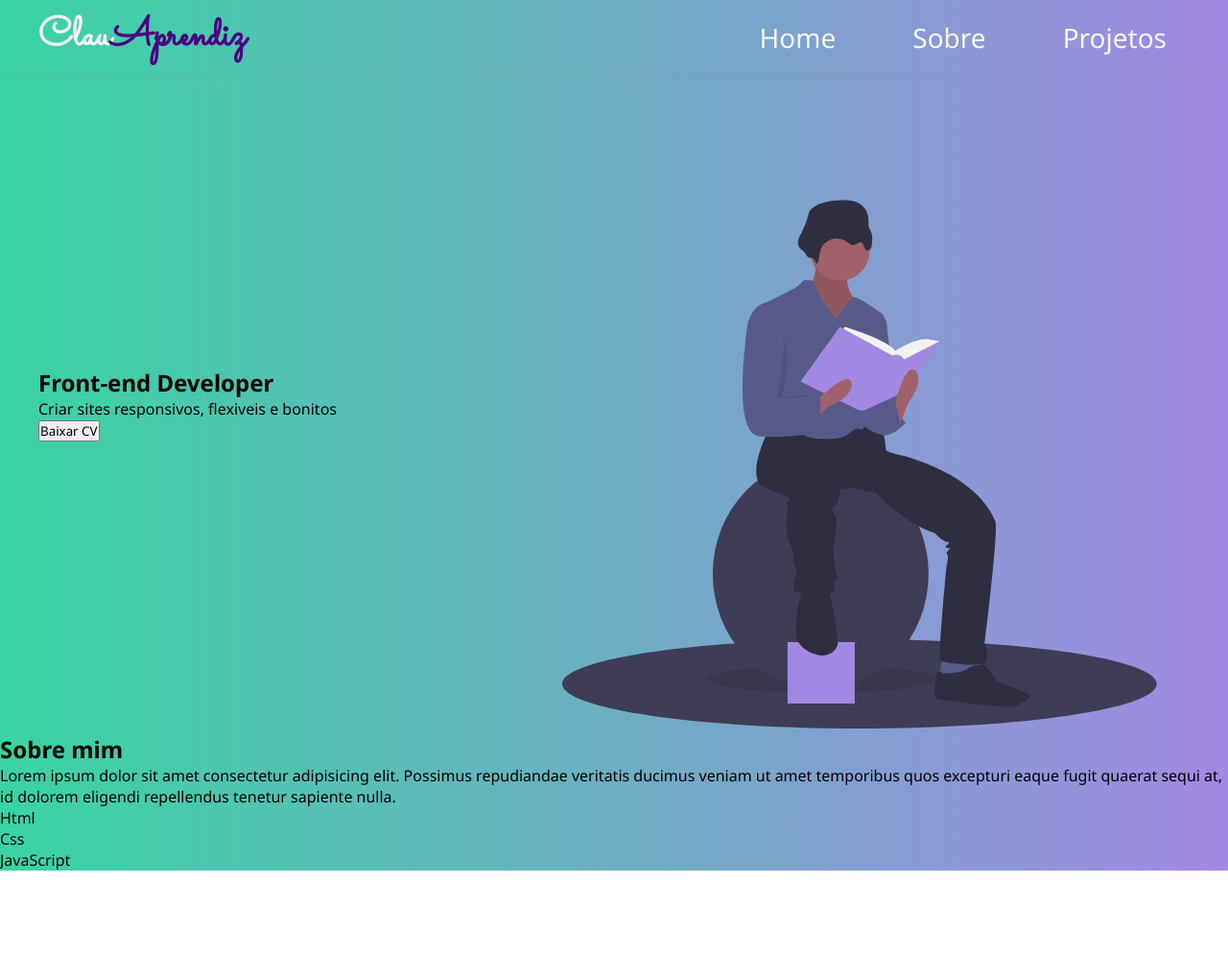
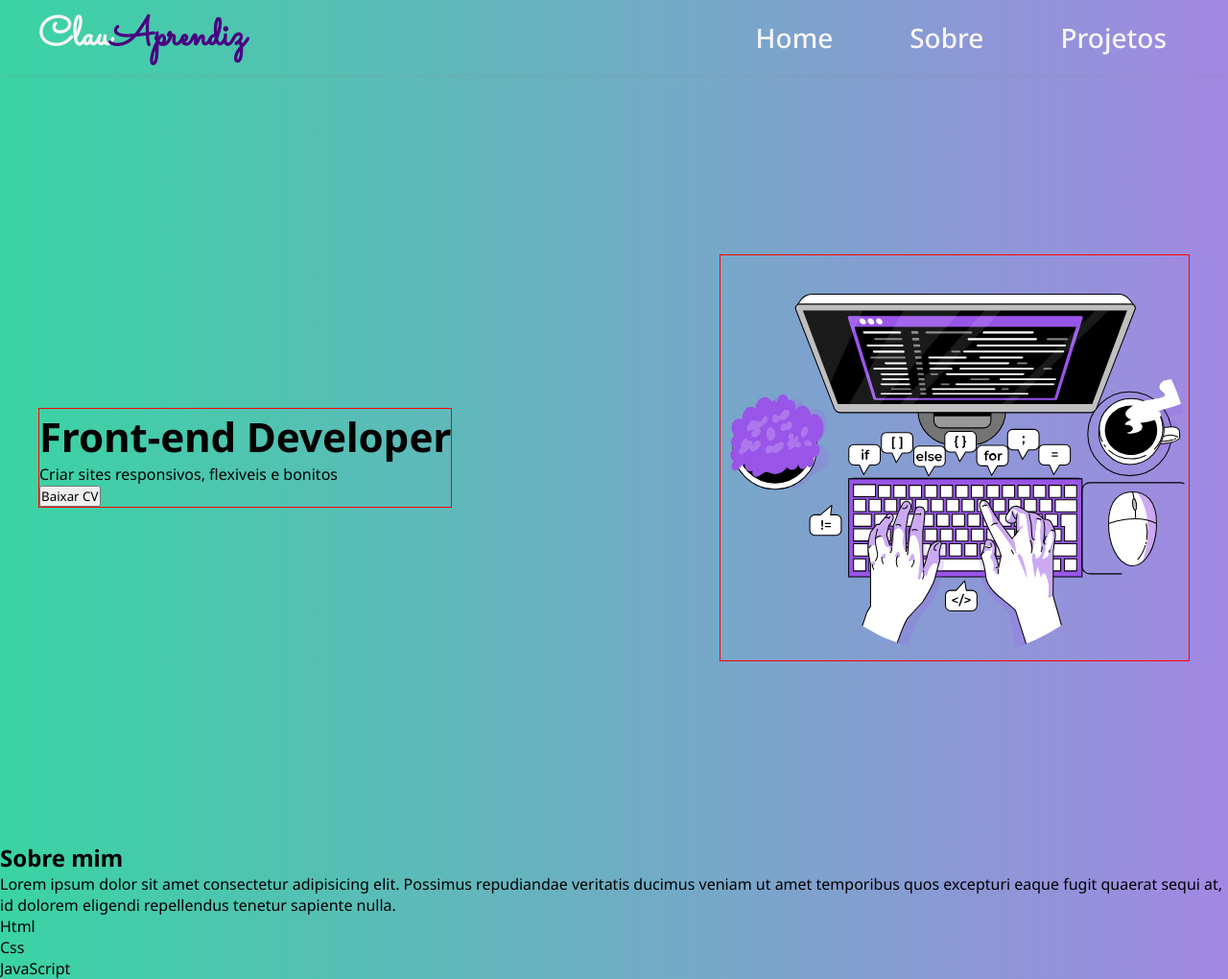
Before and after one commit to Clauaprendiz/Portfolio, a plain HTML site: page index.html in a window 1280 px wide. Shown: the whole page at 96% size. Before the commit the page ends 907 px from the top, so only its background shows below. Drawn offline with Linux system fonts and the light colour scheme.

Commit message:
image change

```diff
--- a/index.html
+++ b/index.html
@@ -36,8 +36,7 @@
             <button>Baixar CV</button>
         </div>
         <figure>
-            <img src="./src/undraw_mathematics_-4-otb.svg" alt="">
-
+            <img src="./src/code.svg" alt="">
         </figure>
     </main>
     <section class="about">
--- a/style.css
+++ b/style.css
@@ -60,20 +60,34 @@ a {
 }
 
 .navigation .nav-list a {
+	font-weight: 500;
 	font-size: 28px;
 	color: var(--white);
 }
 
 .navigation .nav-list a:hover {
-	color: #4b0082;
+	color: #6e08e2;
 	text-decoration-line: underline;
 	text-decoration-color: var(--space-cadet);
 }
 
 #home {
+	height: 100vh;
 	display: flex;
 	align-items: center;
 	justify-content: space-between;
 	flex-direction: row;
 	margin: 0 40px;
 }
+
+.main-content {
+	border: 1px solid red;
+}
+.main-content h2 {
+	font-size: 42px;
+}
+
+figure {
+	margin-left: -15px;
+	border: 1px solid red;
+}
```
Also changed, not shown: src/code.svg (added).
